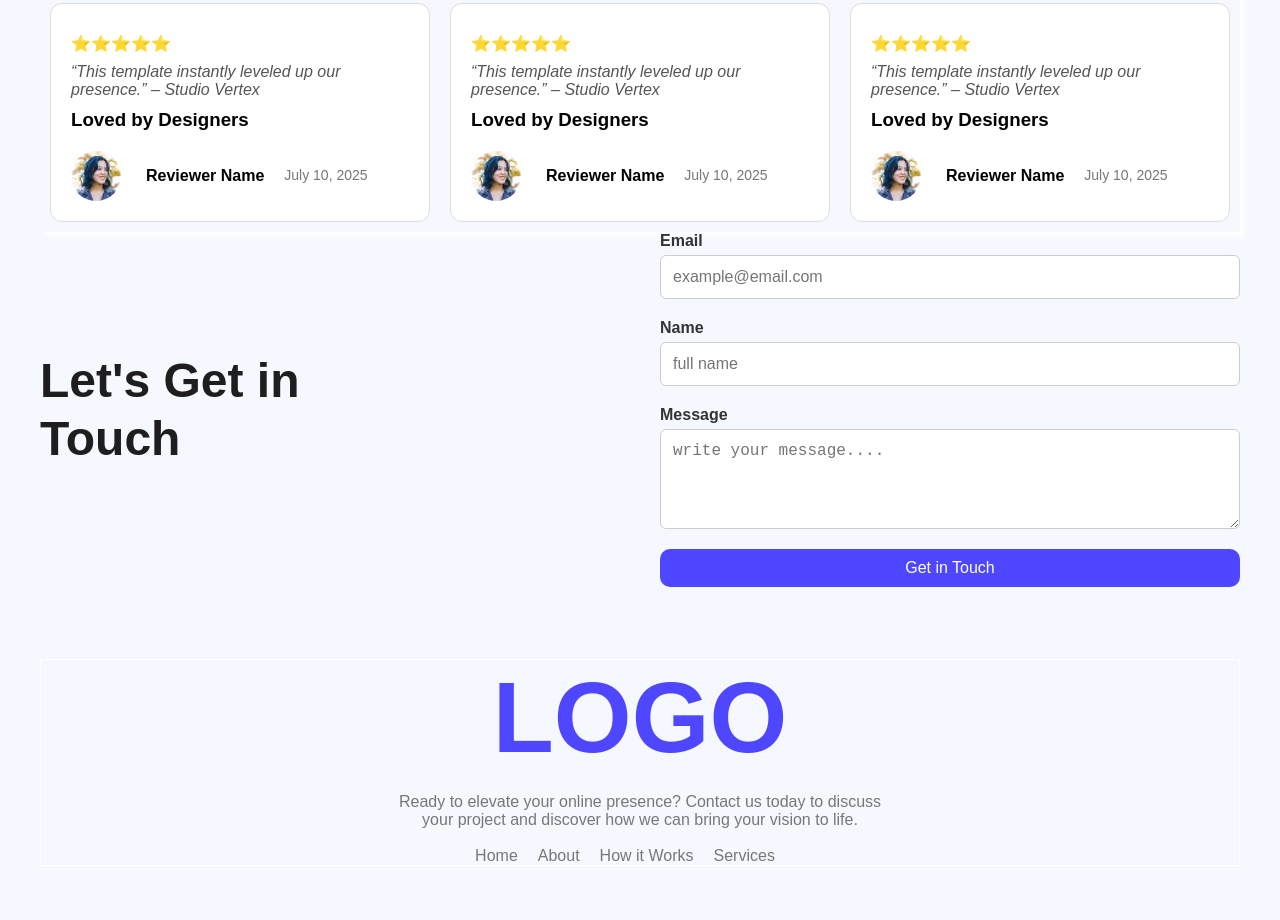
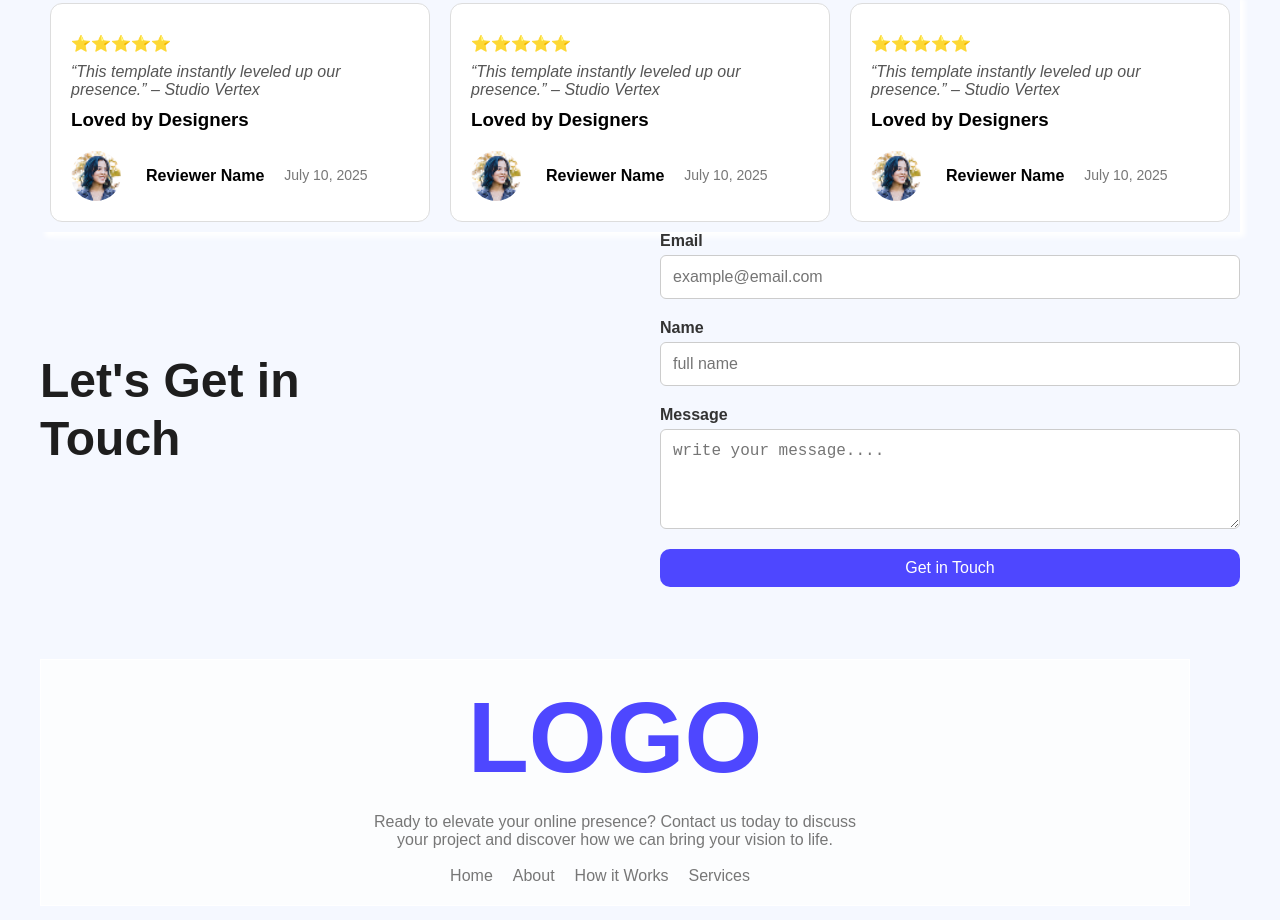
Before and after one commit to ontorsheikh/my-first-assaignment, a plain HTML site: page index.html in a window 1280 px wide. Shown: the part 928-1848 px from the top of the page. Drawn offline with Linux system fonts and the light colour scheme.

Commit message:
added footer-bg

```diff
--- a/styles/first.css
+++ b/styles/first.css
@@ -301,4 +301,8 @@ button {
 footer{
   border: 1px solid white;
   box-shadow:  white;
+  margin-left: 50pxpx;
+  margin-right: 50px;
+  background-color: #fcfdfe;
+  padding: 20px;
 }
```
